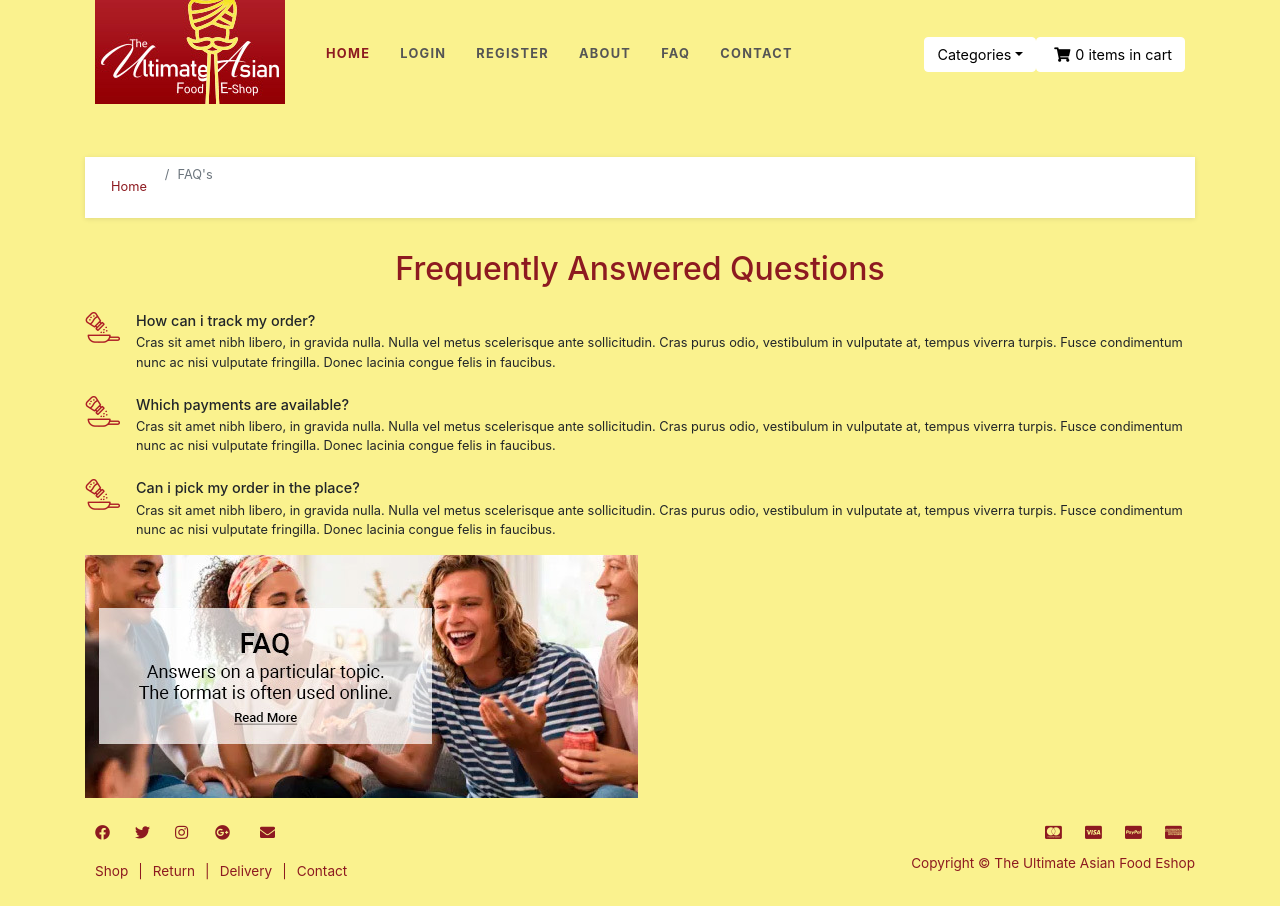
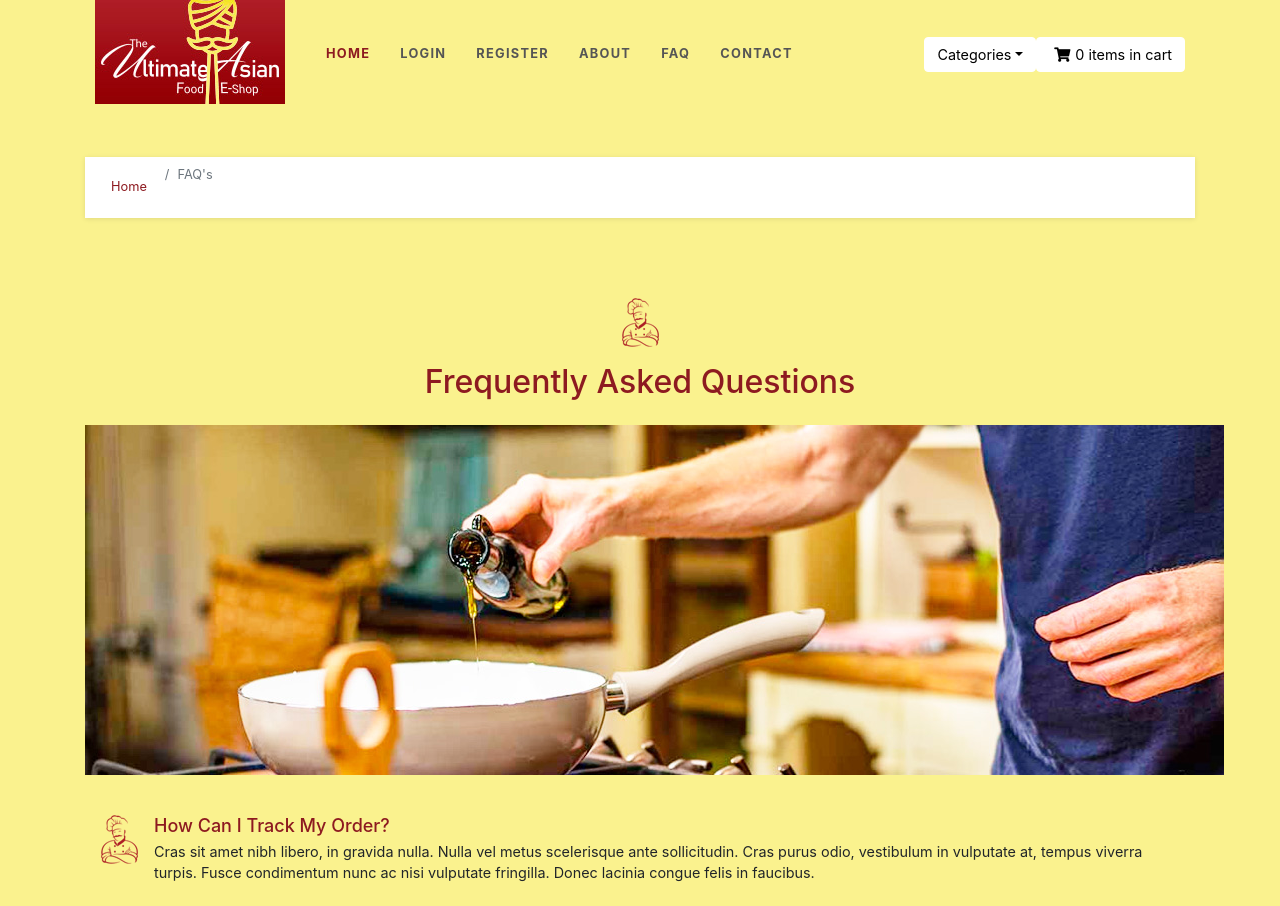
Before and after one commit to Kobyjc08/Frontend_Ultimate_Asian_Food, a React (Create React App) app in the folder frontend/: page /FAQ in a window 1280 px wide. Shown: the top 906 px of the page. Built offline with nearby package versions, Linux system fonts and the light colour scheme.

Commit message:
modified FAQ design layout and css styles

```diff
--- a/frontend/src/assets/style.default.css
+++ b/frontend/src/assets/style.default.css
@@ -2304,17 +2304,21 @@ mark,
 }
 
 .text-primary {
-  color: #4fbfa8 !important;
+  color: #8d1a20 !important;
 }
 
 a.text-primary:hover,
 a.text-primary:focus {
-  color: #3aa18c !important;
+  color: #8d1a20 !important;
 }
 
 .text-uppercase {
   text-transform: uppercase;
   letter-spacing: 0.1em;
+}
+
+.new-titles {
+  color: #8d1a20 !important;
 }
 
 /*
--- a/frontend/src/pages/FAQ.js
+++ b/frontend/src/pages/FAQ.js
@@ -2,7 +2,8 @@ import React from "react";
 import { Layout } from "../layout/Layout";
 import { Container, Breadcrumb } from "react-bootstrap";
 import productsimg from "../images/productsimg.png";
-import FaqImage from "../images/faq.jpg";
+import faqImage from "../images/faq_main_xl.jpg";
+import faqimg from "../images/faq_icon.png";
 
 const FAQ = () => {
   return (
@@ -12,12 +13,16 @@ const FAQ = () => {
           <Breadcrumb.Item href="/">Home</Breadcrumb.Item>
           <Breadcrumb.Item active>FAQ's</Breadcrumb.Item>
         </Breadcrumb>
-        <h2 className="red-letters">Frequently Answered Questions</h2>
-        <ul class="list-unstyled">
+        <div className="img-product">
+          <img src={faqimg} alt="FAQ Icon" />
+        </div>
+        <h2 className="red-letters">Frequently Asked Questions</h2>
+        <img src={faqImage} alt="aboutImage" />
+        <ul class="list-unstyled blockquote2">
           <li class="media">
-            <img src={productsimg} class="mr-3" alt="IndianIcon" />
+            <img src={faqimg} class="mr-3" alt="FAQ Icon" />
             <div class="media-body">
-              <h5 class="mt-0 mb-1">How can i track my order?</h5>
+              <h4 class="mt-0 mb-1 new-titles">How Can I Track My Order?</h4>
               Cras sit amet nibh libero, in gravida nulla. Nulla vel metus
               scelerisque ante sollicitudin. Cras purus odio, vestibulum in
               vulputate at, tempus viverra turpis. Fusce condimentum nunc ac
@@ -25,9 +30,11 @@ const FAQ = () => {
             </div>
           </li>
           <li class="media my-4">
-            <img src={productsimg} class="mr-3" alt="IndianIcon" />
+            <img src={faqimg} class="mr-3" alt="FAQ Icon" />
             <div class="media-body">
-              <h5 class="mt-0 mb-1">Which payments are available?</h5>
+              <h4 class="mt-0 mb-1 new-titles">
+                Which Payments Are Available?
+              </h4>
               Cras sit amet nibh libero, in gravida nulla. Nulla vel metus
               scelerisque ante sollicitudin. Cras purus odio, vestibulum in
               vulputate at, tempus viverra turpis. Fusce condimentum nunc ac
@@ -35,9 +42,11 @@ const FAQ = () => {
             </div>
           </li>
           <li class="media">
-            <img src={productsimg} class="mr-3" alt="IndianIcon" />
+            <img src={faqimg} class="mr-3" alt="FAQ Icon" />
             <div class="media-body">
-              <h5 class="mt-0 mb-1">Can i pick my order in the place?</h5>
+              <h4 class="mt-0 mb-1 new-titles">
+                Can I Pick My Order At Your Company?
+              </h4>
               Cras sit amet nibh libero, in gravida nulla. Nulla vel metus
               scelerisque ante sollicitudin. Cras purus odio, vestibulum in
               vulputate at, tempus viverra turpis. Fusce condimentum nunc ac
@@ -45,7 +54,6 @@ const FAQ = () => {
             </div>
           </li>
         </ul>
-        <img src={FaqImage} alt="faqImage" />
       </Container>
     </Layout>
   );
```
Also changed, not shown: frontend/src/images/faq_icon.png (added), frontend/src/images/faq_main_xl.jpg (added).
